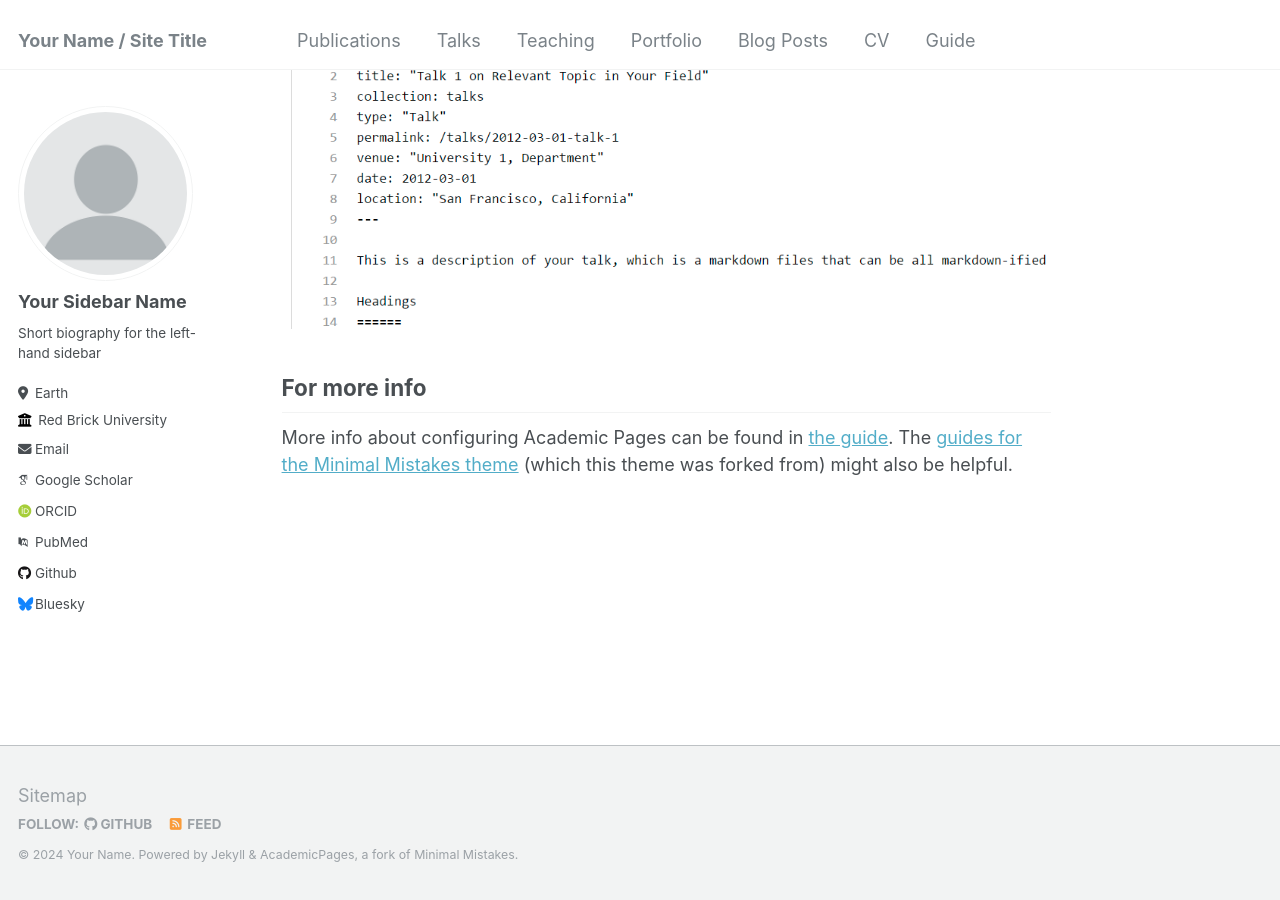
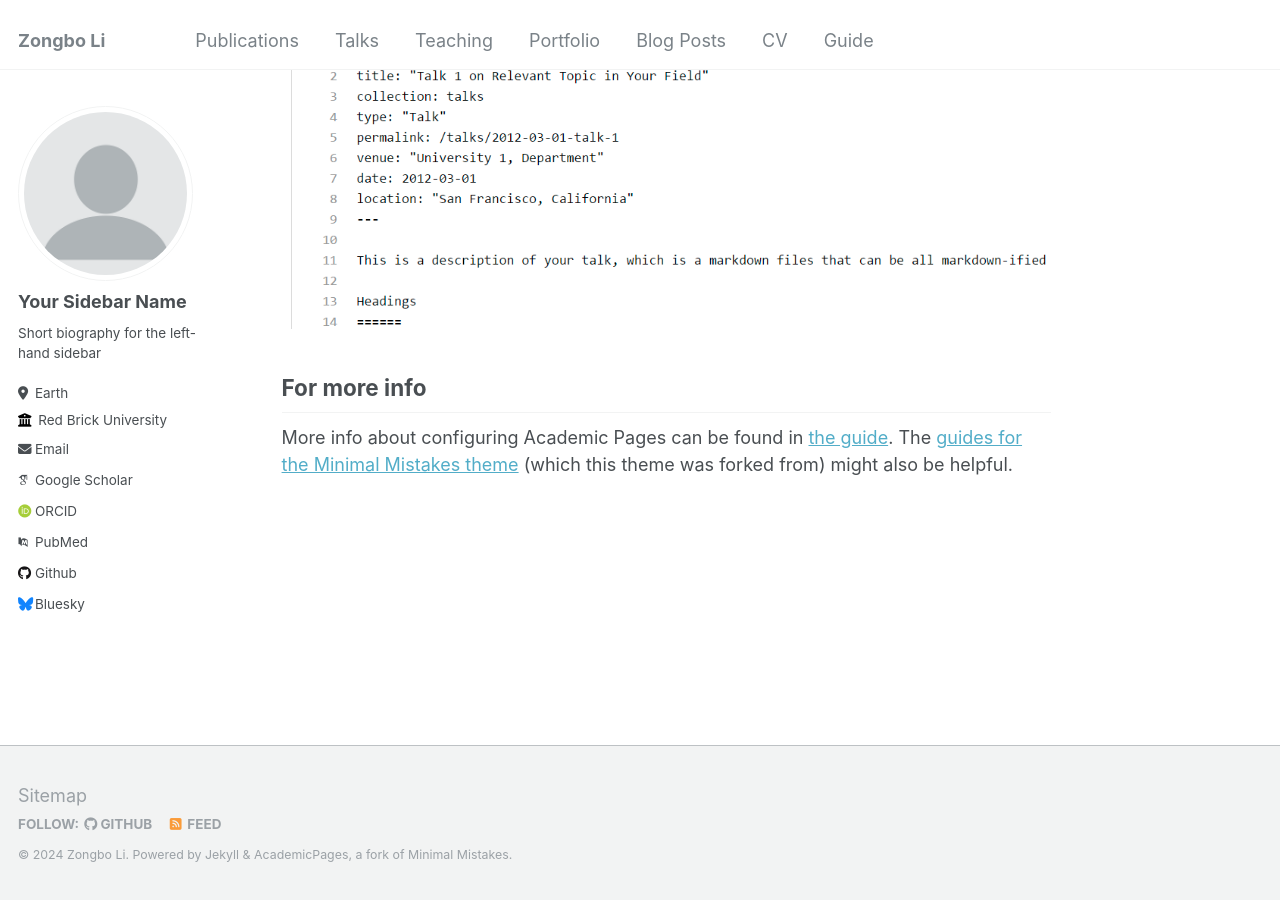
Before and after one commit to expn123/expn123.github.io, a Jekyll site: the page built from _pages/about.md, in a window 1280 px wide and 900 px high, scrolled down 2660 px. Built offline with Jekyll 4.4.1, drawn with Linux system fonts in a browser that asks for light colours; some web fonts are replaced.

Commit message:
Update _config.yml

```diff
--- a/_config.yml
+++ b/_config.yml
@@ -8,10 +8,10 @@
 
 # Basic Site Settings
 locale                   : "en-US"
-title                    : "Your Name / Site Title"
+title                    : "Zongbo Li"
 title_separator          : "-"
-name                     : &name "Your Name"
-description              : &description "personal description"
+name                     : &name "Zongbo Li"
+description              : &description "PhD Student at University of Minnesota"
 url                      : https://academicpages.github.io # the base hostname & protocol for your site e.g. "https://mmistakes.github.io"
 baseurl                  : "" # the subpath of your site, e.g. "/blog"
 repository               : "academicpages/academicpages.github.io"
```
